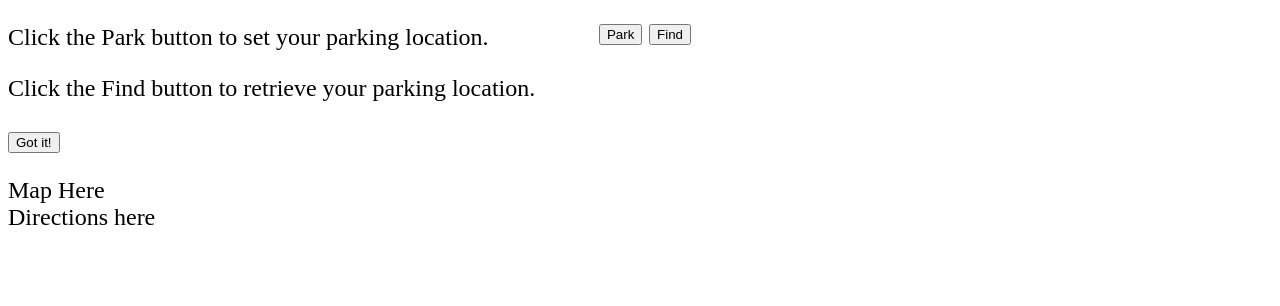
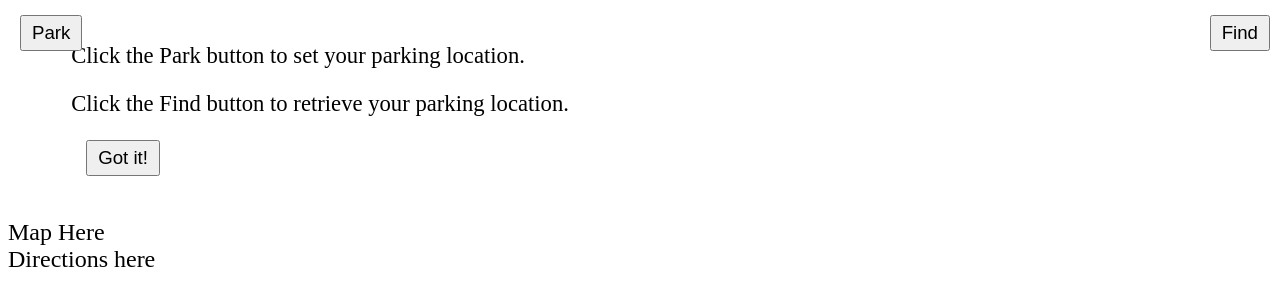
Before and after one commit to sykog/park-it, a plain HTML site: page index.html in a window 1280 px wide. Drawn offline with Linux system fonts and the light colour scheme.

Commit message:
Added more styles

```diff
--- a/styles/park-it.css
+++ b/styles/park-it.css
@@ -16,3 +16,25 @@ body {
     left: 0px;
     z-index: 10; /* scrolling happens beneath nav-bar*/
 }
+
+#park{
+    float: left;
+}
+
+#retrieve {
+    float: right;
+}
+
+button {
+    padding: 5px 10px;
+    margin: 0px 15px;
+    font-size: 14pt;
+}
+
+#instructions {
+    position: relative;
+    width: 90%;
+    margin: 10px auto;
+    padding: 10px;
+    font-size: 17pt;
+}
```
